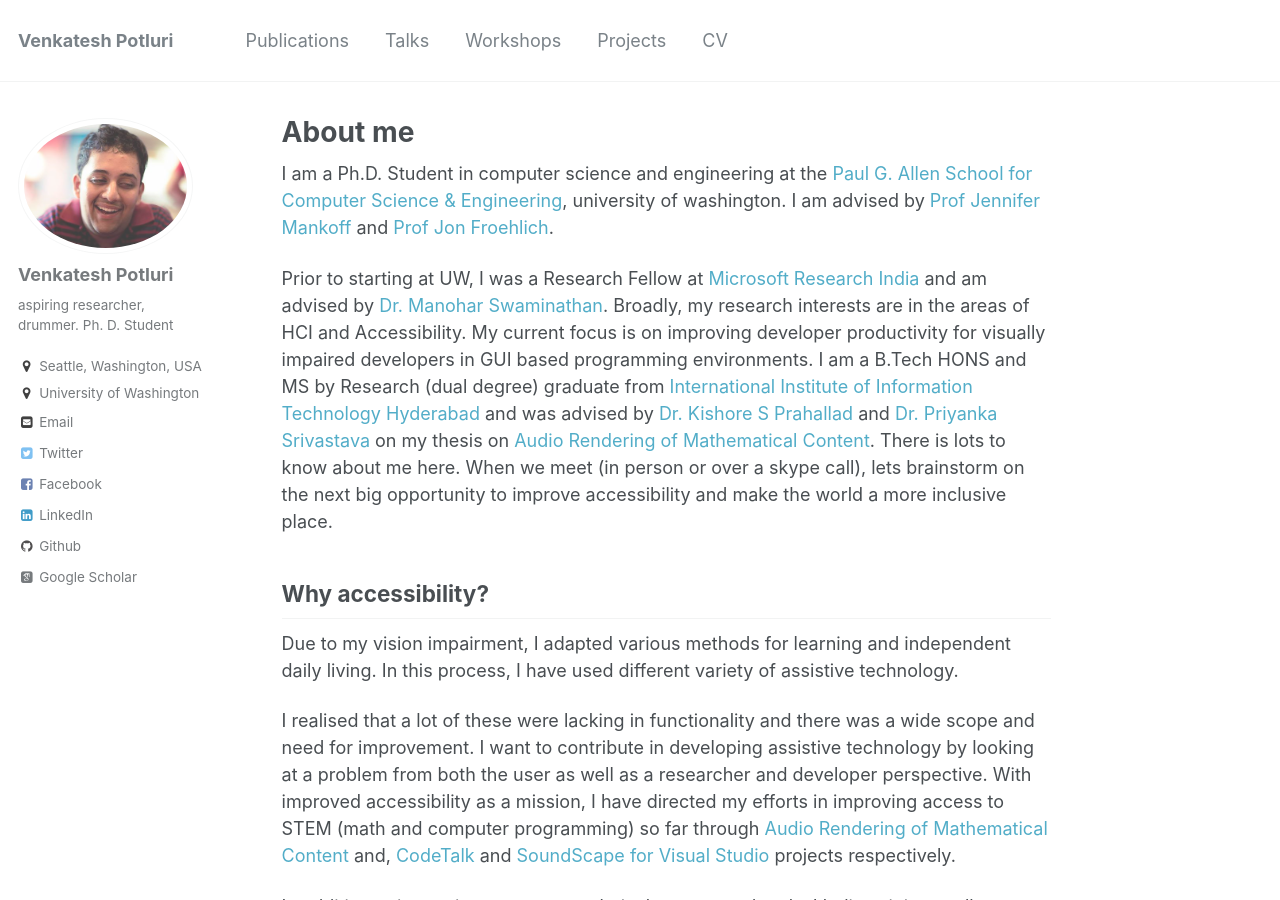
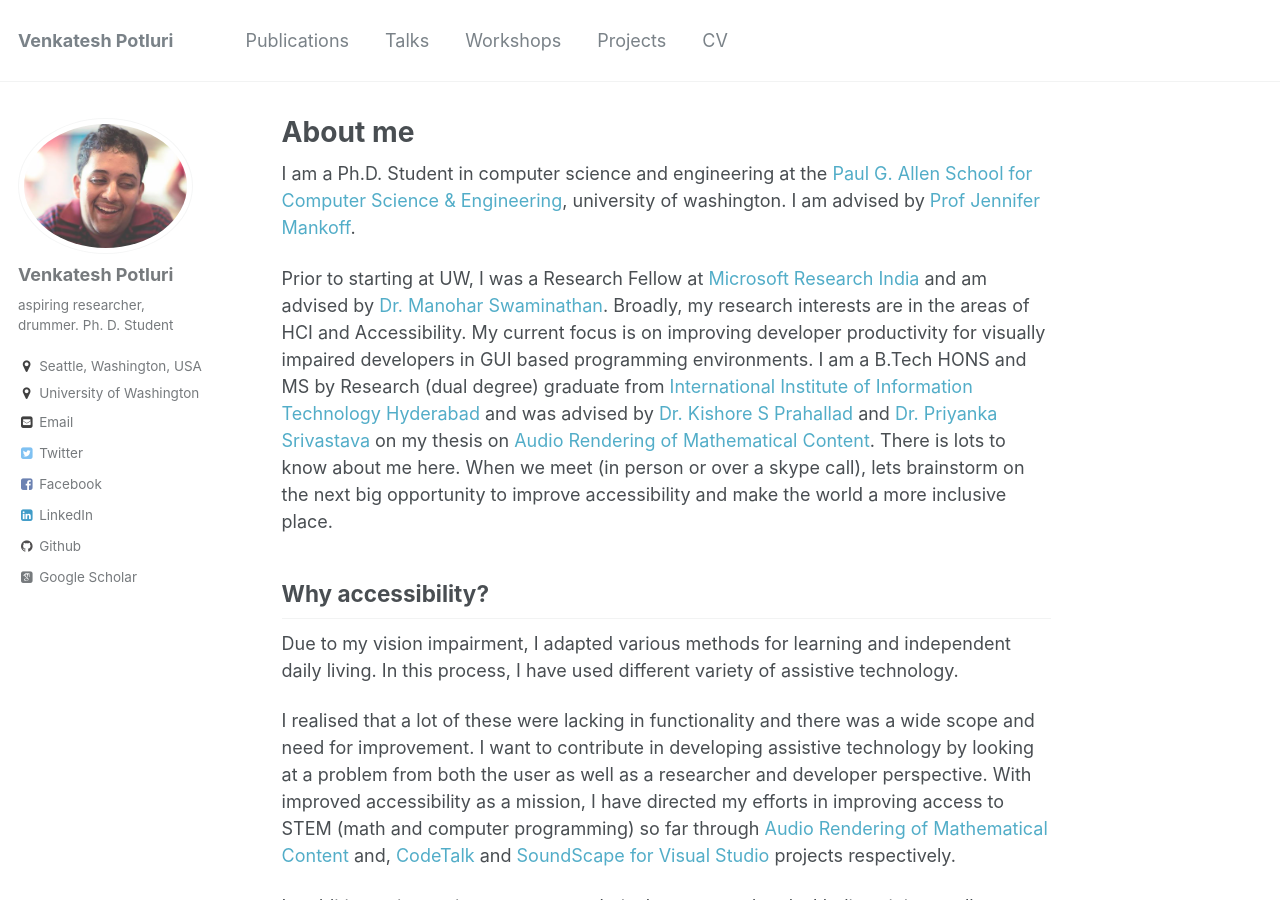
Before and after one commit to venkateshpotluri/venkateshpotluri.github.io, a Jekyll site: the page built from _pages/about.md, in a window 1280 px wide and 900 px high. Built offline with Jekyll 4.4.1, drawn with Linux system fonts in a browser that asks for light colours; some web fonts are replaced.

Commit message:
minor updates on Nov 19.

```diff
--- a/_pages/about.md
+++ b/_pages/about.md
@@ -7,7 +7,7 @@ redirect_from:
   - /about/
   - /about.html
 ---
-I am a Ph.D. Student in computer science and engineering at  the [Paul G. Allen School for Computer Science & Engineering](https://www.cs.washington.edu), university of washington. I am advised by [Prof Jennifer Mankoff](https://make4all.org/portfolio/jennifer-mankoff/) and [Prof Jon Froehlich](http://www.cs.umd.edu/~jonf/).
+I am a Ph.D. Student in computer science and engineering at  the [Paul G. Allen School for Computer Science & Engineering](https://www.cs.washington.edu), university of washington. I am advised by [Prof Jennifer Mankoff](https://make4all.org/portfolio/jennifer-mankoff/).
 
 Prior to starting at UW, I was a Research Fellow at [Microsoft Research India](https://www.microsoft.com/en-us/research/lab/microsoft-research-india/) and am advised by [Dr. Manohar Swaminathan](https://www.microsoft.com/en-us/research/people/swmanohmicrosoft-com/). Broadly, my research interests are in the areas of HCI and Accessibility. My current focus is on improving developer productivity for visually impaired developers in GUI based programming environments. I am a B.Tech HONS and MS by Research (dual degree) graduate from [International Institute of Information Technology Hyderabad](https://www.iiit.ac.in) and was advised by [Dr. Kishore S Prahallad](https://sites.google.com/site/kishoreprahallad/) and [Dr. Priyanka Srivastava](https://faculty.iiit.ac.in/~priyanka.srivastava/) on my thesis on [Audio Rendering of Mathematical Content](files/ms_thesis.pdf). There is lots to know about me here. When we meet (in person or over a skype call), lets brainstorm on the next big opportunity to improve accessibility and make the world a more inclusive place.
 
```
Also changed, not shown: _pages/cv.md (+1 -1 lines), 1 other file.
